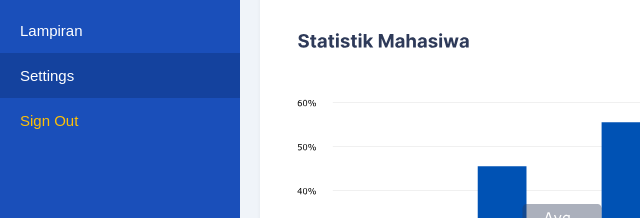
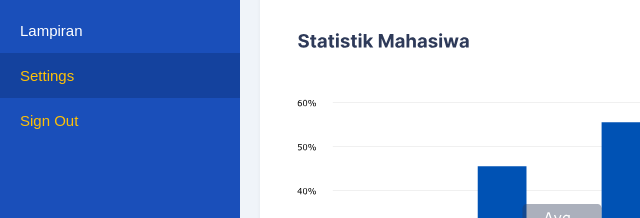
Before and after one commit to natasyaaulia28/Dashboard-Royal, a plain HTML site: page index.html in a window 1280 px wide. In both pictures the pointer is over the link "Settings". Shown: the part 352-570 px from the top of the page, 0-640 px from the left. Drawn offline with Linux system fonts and the light colour scheme.

Commit message:
Update style.css

```diff
--- a/style.css
+++ b/style.css
@@ -76,10 +76,6 @@ body {
 .main {
     grid-area: main;
     padding: 20px;
-}
-
-.menu-signout {
-    color: #ffc107 !important;
 }
 
 .banner {
@@ -194,3 +190,13 @@ body {
     text-decoration: none;
     font-weight: bold;
 }
+
+.menu-settings,
+.menu-signout {
+    color: #ffc107 !important;
+}
+
+.menu-settings:hover,
+.menu-signout:hover {
+    color: #ffc107 !important;
+}
```
